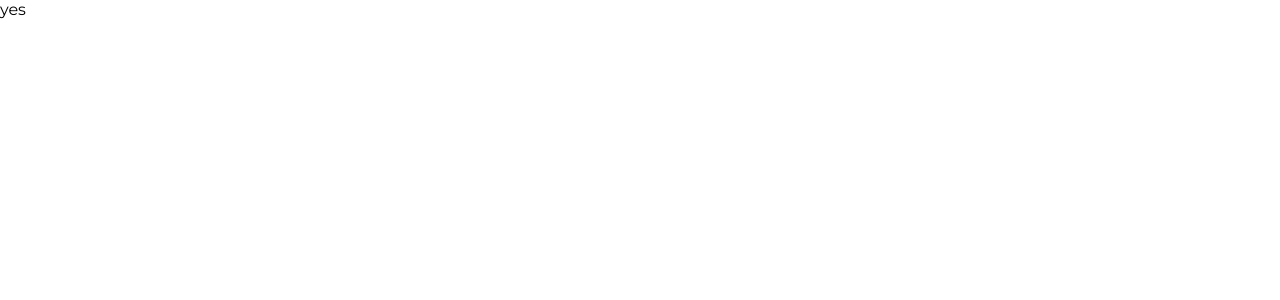
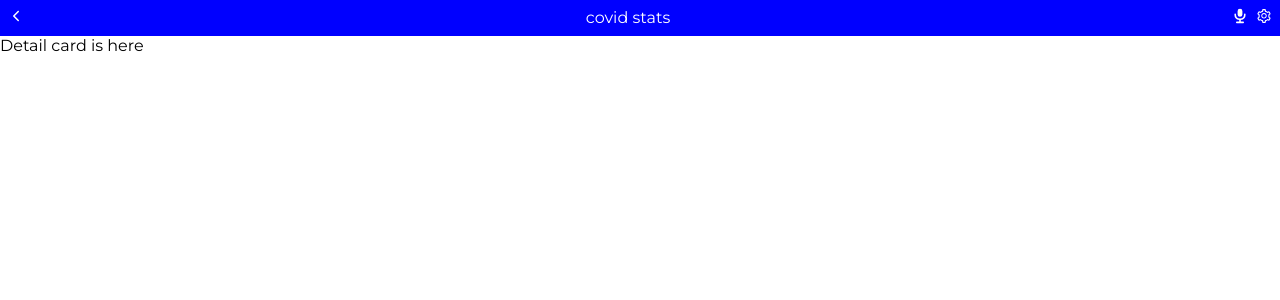
Before and after one commit to kwesiObuobi/covid19-metrics, a React (Create React App) app: page /1/1 in a window 1280 px wide. Shown: the top 300 px of the page. Built offline with nearby package versions, Linux system fonts and the light colour scheme.

Commit message:
Add method to show and hide 'back' button

```diff
--- a/src/app/features/continent/continentSlice.js
+++ b/src/app/features/continent/continentSlice.js
@@ -33,6 +33,9 @@ export const continentSlice = createSlice({
       state.continents = true;
       state.countries = false;
     },
+    showBackButton: (state) => {
+      state.inDetail = true;
+    },
   },
   extraReducers: (builder) => {
     builder.addCase(fetchContinents.pending, (state) => {
@@ -41,9 +44,10 @@ export const continentSlice = createSlice({
 
     builder.addCase(fetchContinents.fulfilled, (state, action) => {
       state.loading = false;
+      state.inDetail = false;
 
       const newData = [];
-      let j = 1;
+      let j = 0;
       action.payload.forEach((item) => {
         let obj = {
           cases: item.cases,
--- /dev/null
+++ b/src/components/DetailCard.js
@@ -0,0 +1,11 @@
+import React from 'react';
+import Navbar from './Navbar';
+
+const DetailCard = () => (
+  <div>
+    <Navbar />
+    Detail card is here
+  </div>
+);
+
+export default DetailCard;
--- a/src/components/Navbar.js
+++ b/src/components/Navbar.js
@@ -9,7 +9,7 @@ const Navbar = () => {
   const { inDetail } = useSelector((store) => store.continent);
 
   if (inDetail) {
-    console.log('hi');
+    return <p>In detail</p>;
   }
 
   return (
--- a/src/index.js
+++ b/src/index.js
@@ -6,6 +6,7 @@ import { RouterProvider, createBrowserRouter } from 'react-router-dom';
 import App from './App';
 import reportWebVitals from './reportWebVitals';
 import store from './app/store';
+import DetailCard from './components/DetailCard';
 
 const router = createBrowserRouter([
   {
@@ -14,7 +15,7 @@ const router = createBrowserRouter([
   },
   {
     path: '/:first/:second',
-    element: <p>yes</p>,
+    element: <DetailCard />
   },
   // {
   //   path: '*',
```
